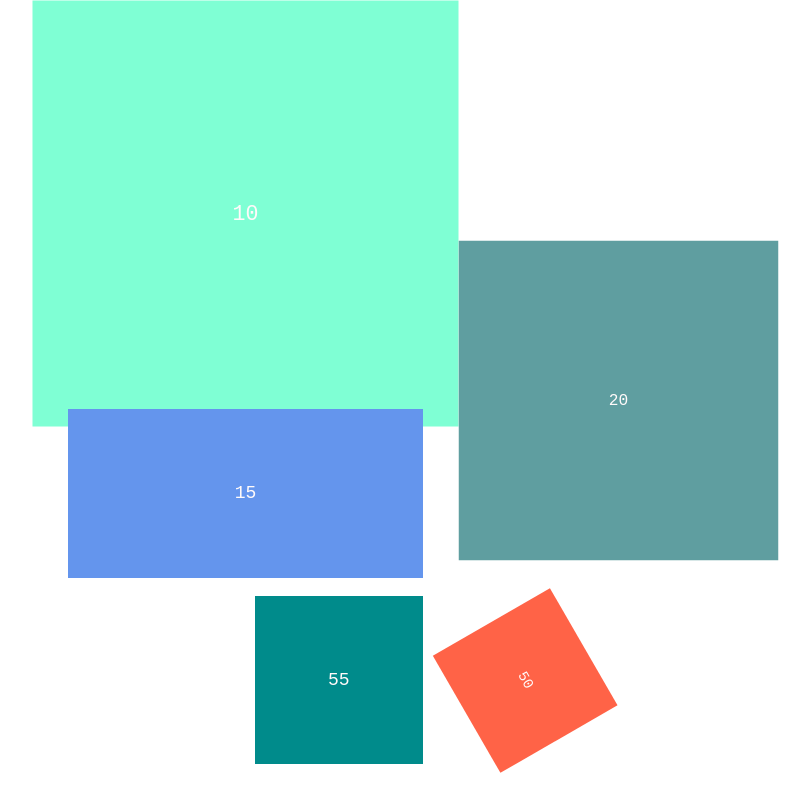
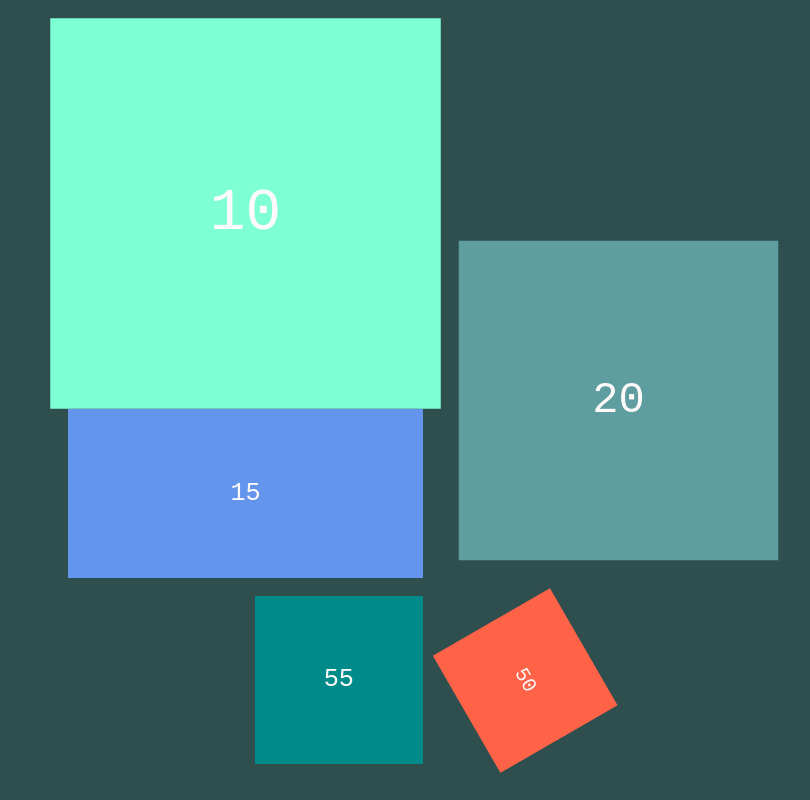
Before and after one commit to AndyBitz/countdown-next, a Next.js app: page / in a window 1280 px wide. Shown: the whole page, without its empty margins (208-1018 px from the left). Built offline with nearby package versions, Linux system fonts and the light colour scheme.

Commit message:
Background style

```diff
--- a/components/page.js
+++ b/components/page.js
@@ -24,6 +24,7 @@ export default ({ children }) => (
         background-color: white;
         font-family: monospace;
         font-size: 18px;
+        background-color: darkslategray;
       }
     `}
     </style>
--- a/components/timer-card.js
+++ b/components/timer-card.js
@@ -1,8 +1,9 @@
-export default ({ area, value, rotate=0, scale=1, bg, style }) => {
+export default ({ area, value, size=1.4, rotate=0, scale=1, bg, style }) => {
   const customStyle = {
     gridArea: area,
     transform: `rotate(${rotate}deg) scale(${scale})`,
     backgroundColor: bg,
+    fontSize: `${size}em`,
     ...style
   }
 
@@ -17,6 +18,8 @@ export default ({ area, value, rotate=0, scale=1, bg, style }) => {
           align-items: center;
           background-color: black;
           color: snow;
+          cursor: default;
+          user-select: none;
         }
       `}
       </style>
--- a/pages/index.js
+++ b/pages/index.js
@@ -85,16 +85,19 @@ export default class extends Component {
             area="months"
             value={this.state.M}
             bg="aquamarine"
-            scale={1.2} />
+            scale={1.1}
+            size={3} />
           <TimerCard
             area="days"
             value={this.state.d}
             bg="cadetblue"
-            scale={.9} />
+            scale={.9}
+            size={2.7} />
           <TimerCard
             area="hours"
             value={this.state.h}
-            bg="cornflowerblue" />
+            bg="cornflowerblue"
+            size={1.4} />
           <TimerCard
             area="minutes"
             value={this.state.m}
```
